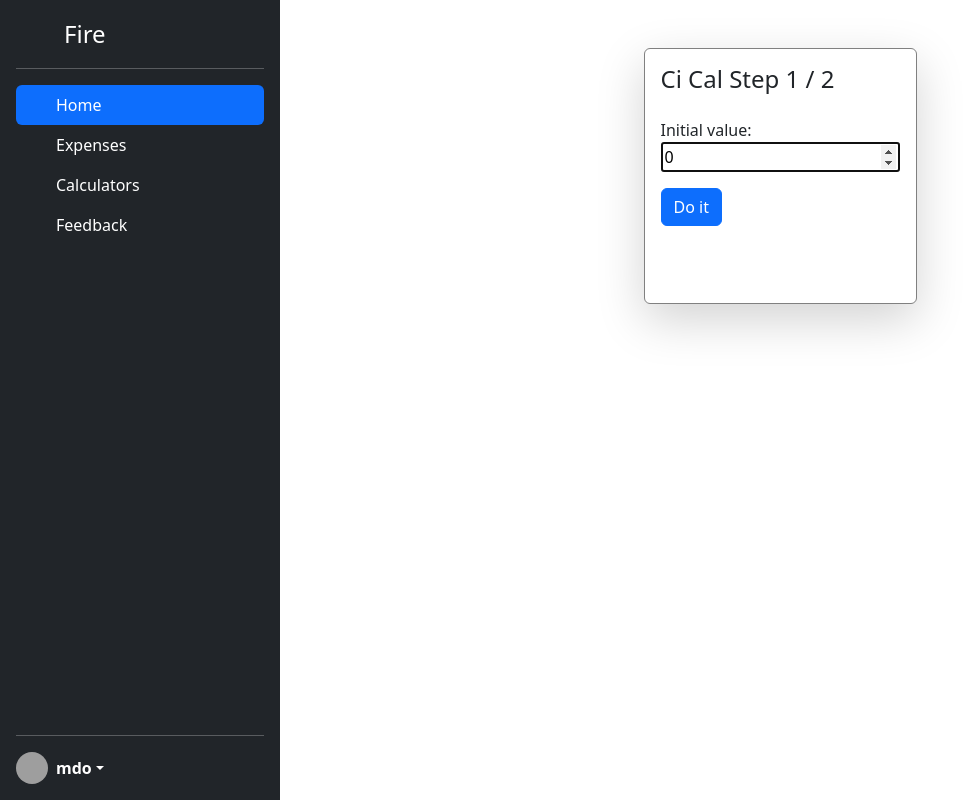
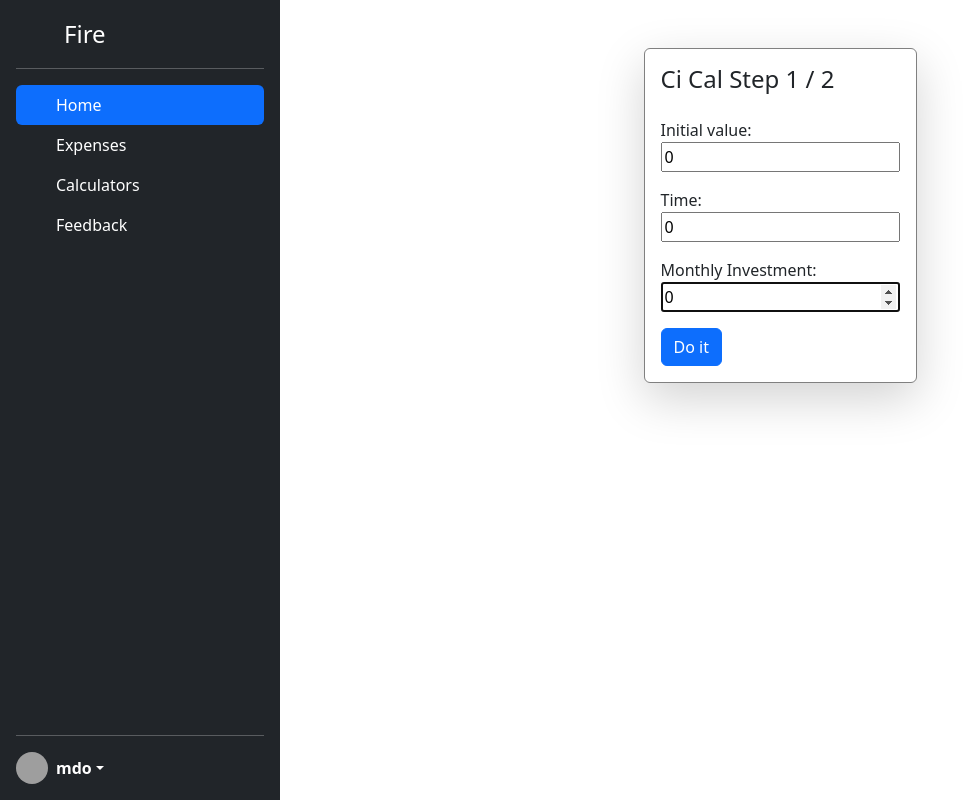
Before and after one commit to danielflorencio/fire-desktop, a React (Vite) app: page /CompoundInterestCalculator in a window 1280 px wide. Shown: the whole page, without its empty margins (0-977 px from the left). Built offline with nearby package versions, Linux system fonts and the light colour scheme; grey boxes are pictures that could not be loaded.

Commit message:
tryna make the CI form to work

```diff
--- a/src/components/CiCalc/CiCalc.tsx
+++ b/src/components/CiCalc/CiCalc.tsx
@@ -1,37 +1,29 @@
-import { useState, ChangeEvent, FC, FormEvent } from "react"
+import { useState, useEffect, ChangeEvent, FC, FormEvent } from "react"
 import { useMultiStepForm } from "../../customHooks/useMultiStepForm";
 import CiGraph from '../AnswerGraph/CiGraph'
 
 type FormData = {
-    initialAmount?: number,
-    monthlyInvestment?: number,
-    howLongM?: number,
-    result?: number
+    amount: number,
+    investment: number,
+    howLongM: number
 }
 
 const INITIAL_DATA: FormData = {
-    initialAmount: 0,
-    monthlyInvestment: 0,
-    howLongM: 0,
-    result: 0
+    amount: 0,
+    investment: 0,
+    howLongM: 0
 }
 
-
-
-
-// export default function CiCalculator({initialAmount}: FormData){
 export default function CiCalculator(){
 
-    const [data, setData] = useState(INITIAL_DATA)
-
-    // const [result, setResult] = useState(0)
-    // const [howLong, sethowLong] = useState(0)
-
+    const [data, setData] = useState(INITIAL_DATA);
+    const [result, setResult] = useState(0);
 
     function updateFields(fields: Partial<FormData>){ // The Partial type allows you to use only a partial version of another certain type.
         setData(prev => {
             return { ...prev, ...fields} // This function takes the previous data from the last field render and overrides that data with the new data.
         })
+        console.log(data)
     }
 
     const { steps, currentStepIndex, step, isAnswerStep, back, next } = useMultiStepForm([
@@ -41,18 +33,22 @@ export default function CiCalculator(){
 
     function handleSubmit(e: FormEvent){
         e.preventDefault()
-
-        setData()
-        // console.log(INITIAL_DATA.initialAmount)
-        // setResult((INITIAL_DATA.initialAmount)*howLong)
-
-
+        // setData(e.target.value)
         next()
     }
 
     function handleSimulation(e: FormEvent){
         e.preventDefault()
     }
+
+    // useEffect(() => {
+    //     let resultCount = 0
+    //     for (let i = 0; i < INITIAL_DATA.howLongM; i++){
+    //         resultCount += INITIAL_DATA.amount*INITIAL_DATA.investment;
+    //     }
+    //     setResult(resultCount)
+    //     console.log(result)
+    // }, [data])
 
     return(
         <div className='box-content-container shadow-lg p-3 mb-5 bg-white rounded'>
@@ -76,25 +72,40 @@ export default function CiCalculator(){
 
 
 type SimulationData = {
-    initialAmount?: number,
-    monthlyInvestment?: number,
-    howLongM?: 0,
-    result?: 0
+    amount: number,
+    investment: number,
+    howLongM: number
 }
 
 export type SimulationFormProps = SimulationData & {
     updateFields: (fields: Partial<SimulationData>) => void
 }
 
-export function CiForm({initialAmount, updateFields} : SimulationFormProps){
+export function CiForm({amount, howLongM, investment, updateFields} : SimulationFormProps){
 
     return(
-        <label>Initial value: <input
-        type='number'
-        value={initialAmount}
-        onChange={e => updateFields({ initialAmount: e.target.valueAsNumber })}
-        autoFocus
-        required></input></label>
+        <>
+            <label>Initial value: <input
+            type='number'
+            value={amount}
+            onChange={e => updateFields({ amount: e.target.valueAsNumber })}
+            autoFocus
+            required></input></label>
+
+            <label>Time: <input
+            type='number'
+            value={howLongM}
+            onChange={e => updateFields({ howLongM: e.target.valueAsNumber })}
+            autoFocus
+            required></input></label>
+
+            <label>Monthly Investment: <input
+            type='number'
+            value={investment}
+            onChange={e => updateFields({ investment: e.target.valueAsNumber })}
+            autoFocus
+            required></input></label>
+        </>
          // <button type='submit' className="btn btn-primary">Call to action</button>
     )
 }
@@ -102,23 +113,23 @@ export function CiForm({initialAmount, updateFields} : SimulationFormProps){
 
 
 
-interface Props {
-    result: number;
-    months: number;
-}
-export const Answer: FC<Props> = ({result, months}) => {
+// interface Props {
+//     result: number;
+//     months: number;
+// }
+// export const Answer: FC<Props> = ({result, months}) => {
 
-    // The piece of code below sets the type of the state.
+//     // The piece of code below sets the type of the state.
 
-    const [howGood, setHowGood] = useState<string | null>("Great") // Using '| null' on the type makes it so the null stype is also accepted, even though the state type is not boolean.
+//     const [howGood, setHowGood] = useState<string | null>("Great") // Using '| null' on the type makes it so the null stype is also accepted, even though the state type is not boolean.
 
-    return (
-        <div>
-            <h2>The result is {result}</h2>
-            <h2>The time taken was {months} months</h2>
-        </div>
-    )
-}
+//     return (
+//         <div>
+//             <h2>The result is {result}</h2>
+//             <h2>The time taken was {months} months</h2>
+//         </div>
+//     )
+// }
 
 
 
--- a/src/components/InfoArea/InfoArea.tsx
+++ b/src/components/InfoArea/InfoArea.tsx
@@ -28,6 +28,7 @@ export default function InfoArea({currentMonth, onMonthChange, income, expense}
 
     return(
         <div className="info-area-container">
+            <div className='month-selector-container' style={{width: '50%'}}>
                 <i onClick={handlePrevMonth} style={{cursor: 'pointer'}}>
                     <IconContext.Provider value={{ size: '1.6em'}}>
                         <BsFillArrowLeftCircleFill/>
@@ -39,9 +40,10 @@ export default function InfoArea({currentMonth, onMonthChange, income, expense}
                         <BsFillArrowRightCircleFill/>
                     </IconContext.Provider>
                 </i>
+            </div>
             <div className='resume-area'>
                 <ResumeExpenses title='Revenue' value={income}/>
-                <ResumeExpenses title='Expenditure' value={expense}/>
+                <ResumeExpenses title='Expenses' value={expense}/>
                 <ResumeExpenses title='Balance' value={income - expense}/>
             </div>
         </div>
--- a/src/components/InfoArea/styles.css
+++ b/src/components/InfoArea/styles.css
@@ -8,9 +8,23 @@
     align-items: center;
     justify-content: space-between;
 }
+.month-selector-container{
+    display: flex;
+    align-items: center;
+    justify-content: space-between;
+    padding: 0 2rem;
+}
 .info-area-container > i{
     margin: 0 2vw;
 }
 .resume-area{
     display: flex;
+    width: 50%;
+    padding-top: 1vh;
+    padding-bottom: 0;
+    padding-left: 2rem;
+    padding-right: 2rem;
+    /* padding: 0 2rem; */
+    align-items: center;
+    justify-content: space-around;
 }
```
Also changed, not shown: src/components/ExpenseTracker/ExpenseTracker.tsx (line endings or trailing spaces). Lines whose indentation alone changed are shown as unchanged.
